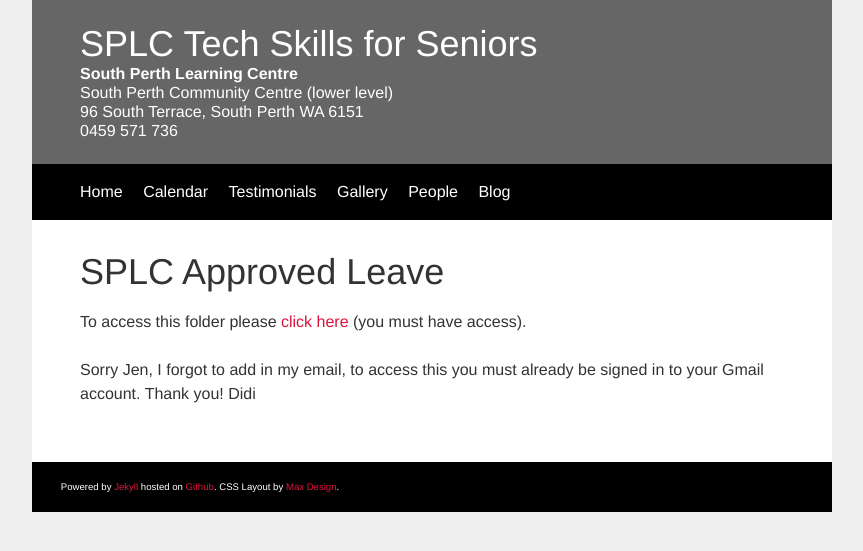
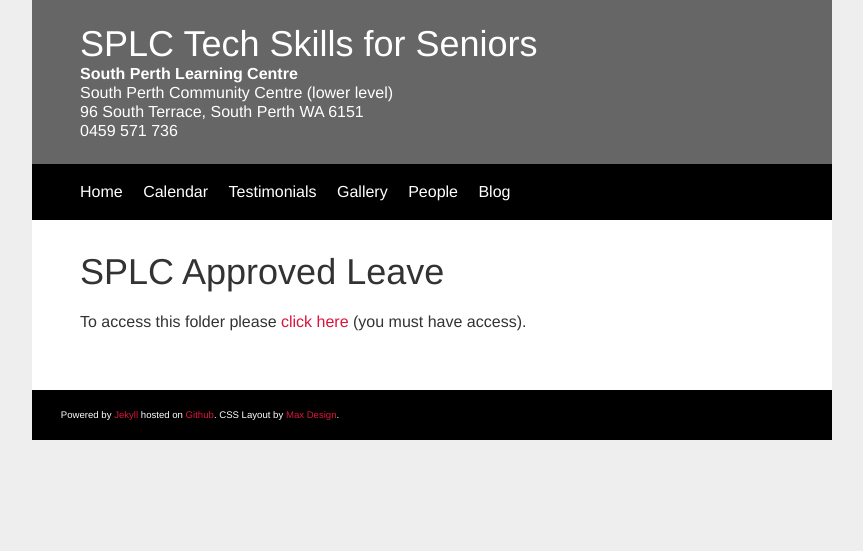
Before and after one commit to auxellbs/splconline.github.io, a Jekyll site: the page built from splc-leave/index.md, in a window 1280 px wide. Shown: the top 551 px of the page, without its empty margins (208-1071 px from the left). Built offline with Jekyll 4.4.1, drawn with Linux system fonts in a browser that asks for light colours; our own code applies the rules of GitHub Pages for plain Markdown files.

Commit message:
Removed msg to Jen

```diff
--- a/splc-leave/index.md
+++ b/splc-leave/index.md
@@ -1,5 +1,3 @@
 # SPLC Approved Leave
 
 To access this folder please [click here](https://drive.google.com/drive/folders/1wcTGpkfABWLBHbIV0sMau5YM4bjqt5HE?usp=sharing) (you must have access).
-
-Sorry Jen, I forgot to add in my email, to access this you must already be signed in to your Gmail account. Thank you! Didi
```
Also changed, not shown: 1 other file.
